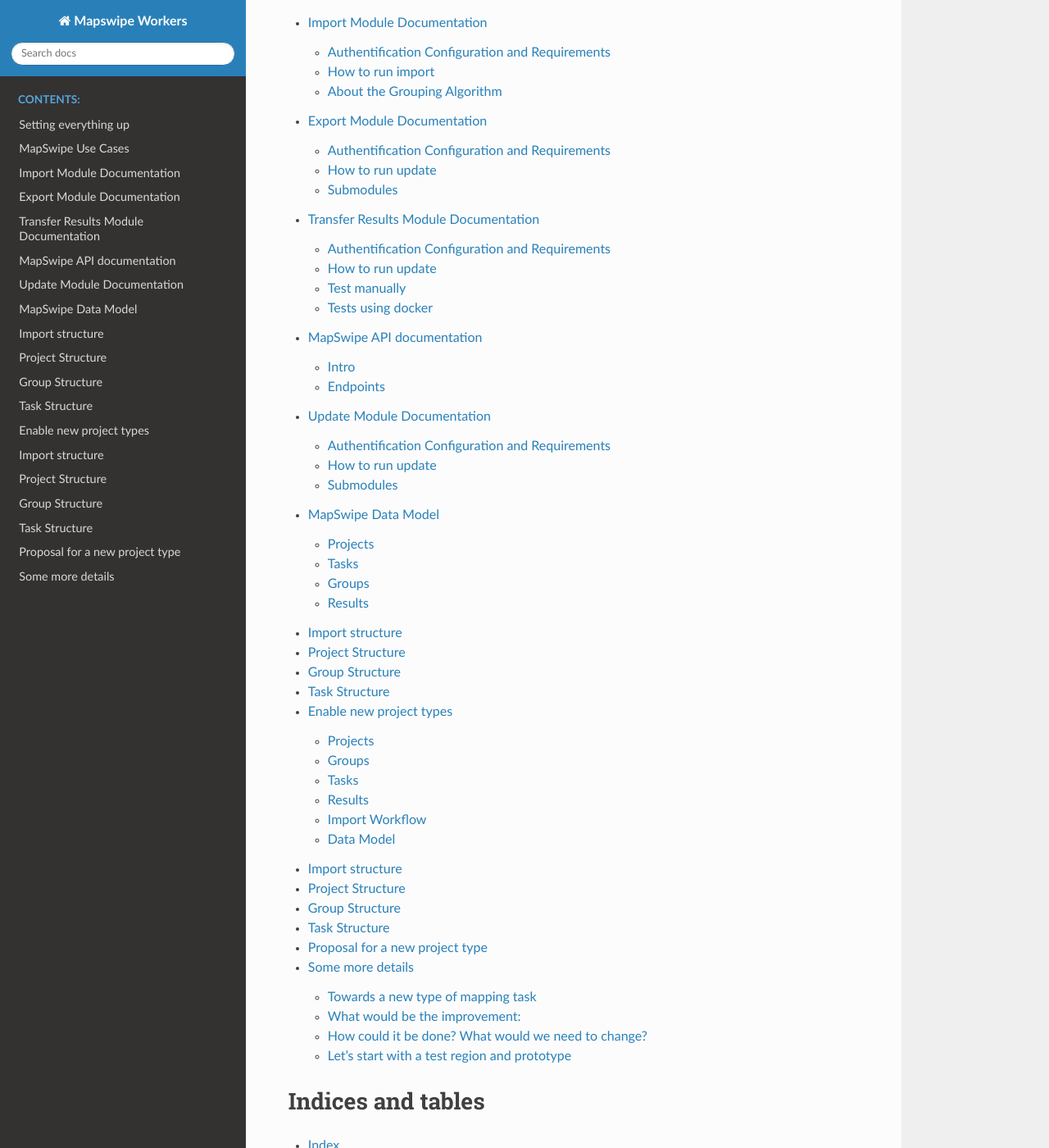
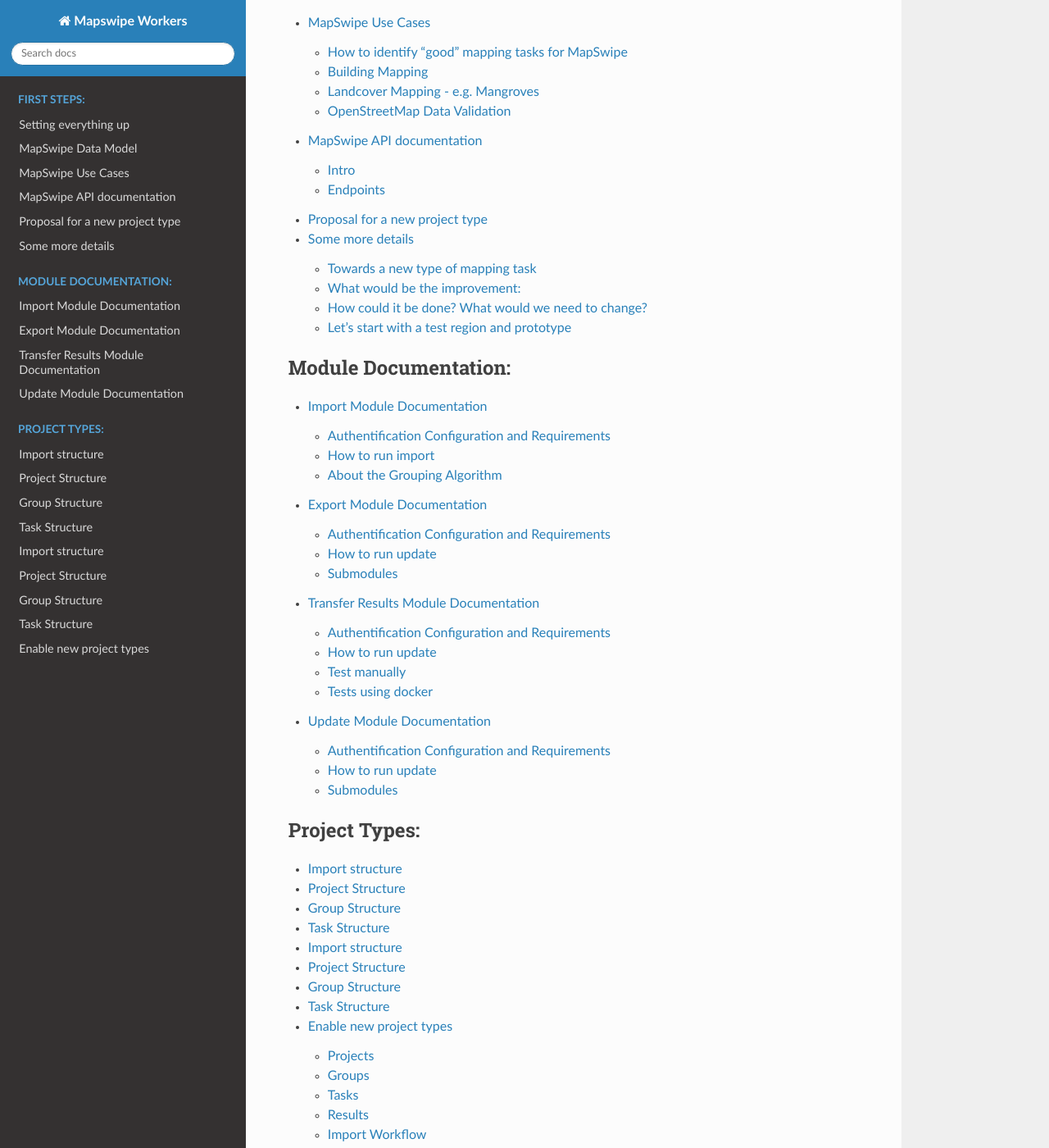
Before and after one commit to mapswipe/python-mapswipe-workers, a Sphinx documentation site: the page built from docs/index.rst, in a window 1280 px wide and 1400 px high, scrolled down 456 px. Shown: the whole window at 82% size. Built offline with Sphinx 7.4.7 and the Read the Docs theme 2.0.0, drawn with Linux system fonts in a browser that asks for light colours; some of the changed text lies outside the part shown.

```diff
--- a/docs/conf.py
+++ b/docs/conf.py
@@ -42,6 +42,7 @@ release = ''
 extensions = [
     'sphinx.ext.autodoc',
     'sphinx.ext.napoleon',
+    'sphinx_markdown_tables',
 ]
 
 # Add any paths that contain templates here, relative to this directory.
--- a/docs/index.rst
+++ b/docs/index.rst
@@ -8,21 +8,30 @@ Welcome to Mapswipe Backend's documentation!
 
 .. toctree::
    :maxdepth: 2
-   :caption: Contents:
+   :caption: First Steps:
 
    setup
+   mapswipe_data_model
    use_cases
+   api
+   population_density_estimation
+
+.. toctree::
+   :maxdepth: 2
+   :caption: Module Documentation:
+
    import
    export
    transfer
-   api
    update
-   mapswipe_data_model
+
+.. toctree::
+   :maxdepth: 2
+   :caption: Project Types:
+
    buildArea_project_type
-   Enable new project types
    footprint_project_type
-   population_density_estimation
-
+   enable_new_project_types
 
 Indices and tables
 ==================
```
Also changed, not shown: docs/api.md (+11 -0 lines), docs/enable_new_project_types.md (renamed from docs/Enable new project types.md).
